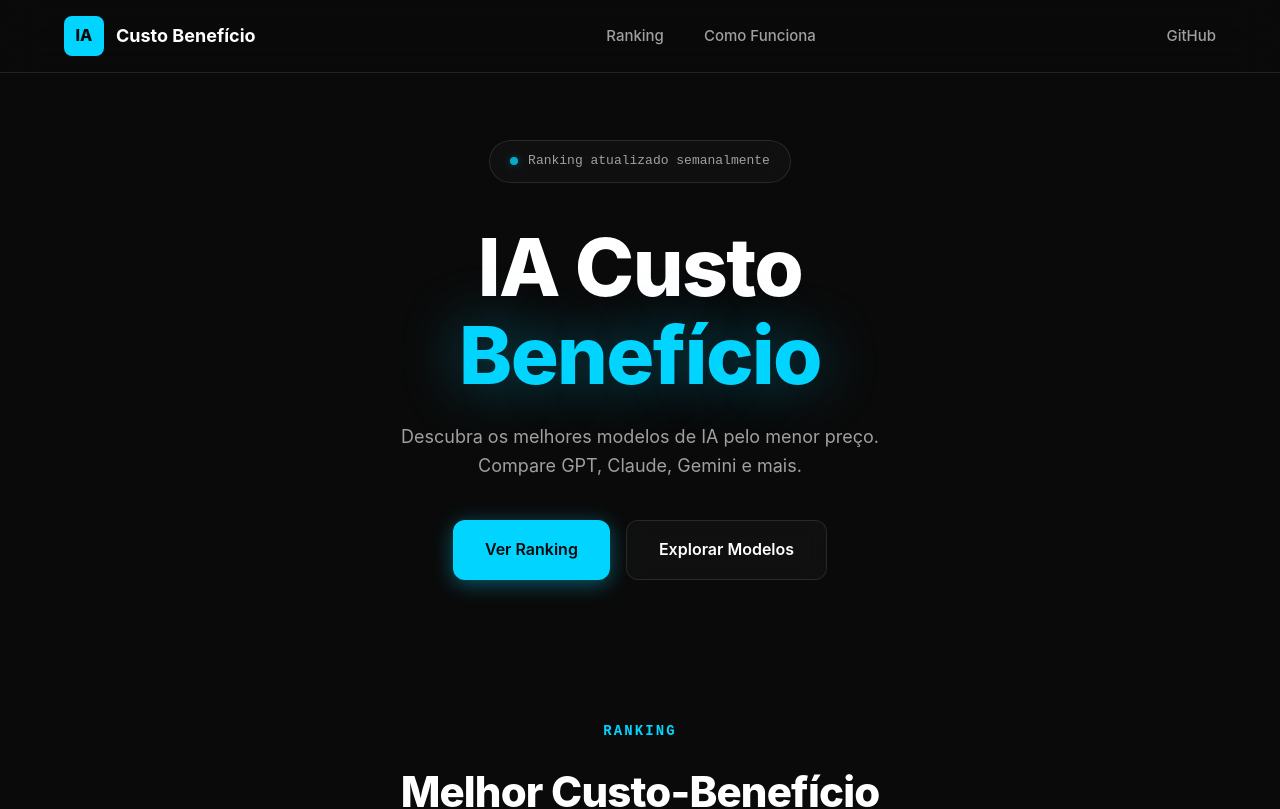
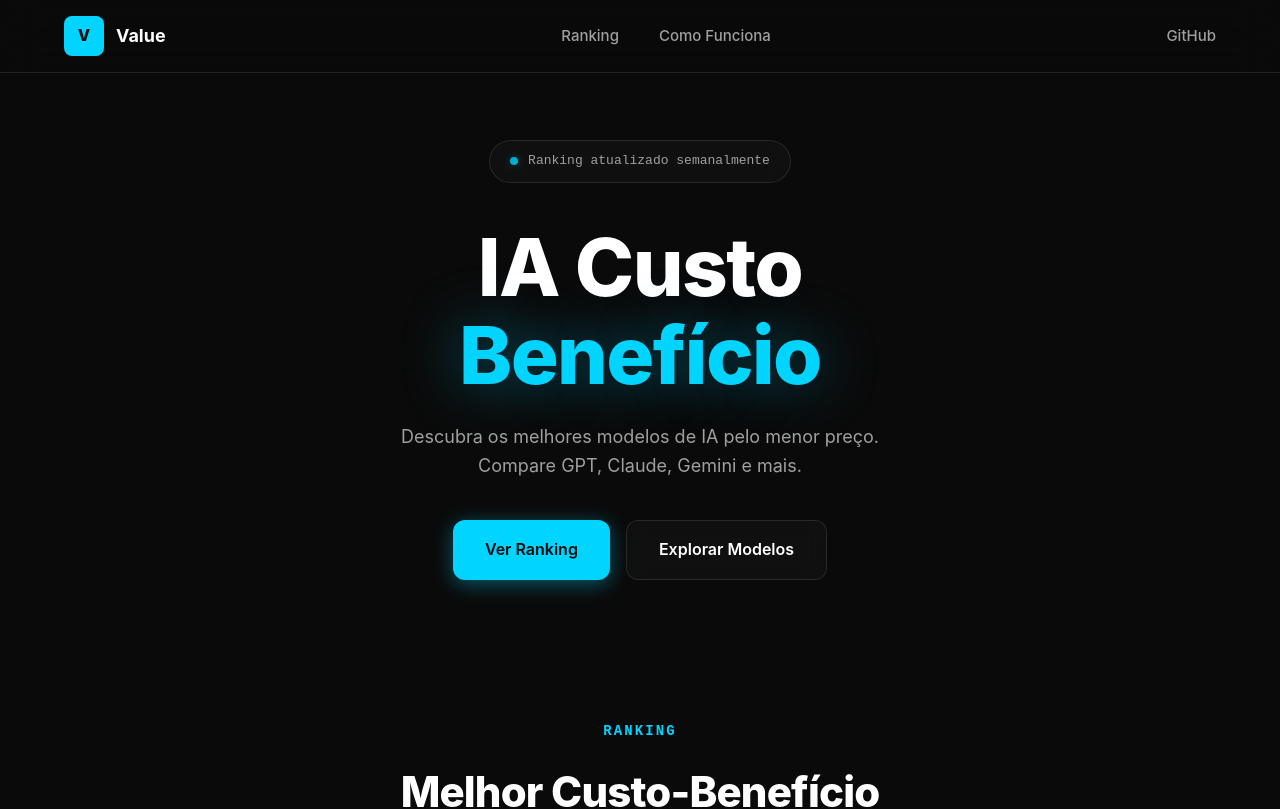
Before and after one commit to tiagofoil/ia-custo-beneficio, a Next.js app: page / in a window 1280 px wide. Shown: the top 809 px of the page. Built offline with nearby package versions, Linux system fonts and the light colour scheme.

Commit message:
Rebrand: Value + favicon
- Rename from 'IA Custo Benefício' to 'Value'
- Add custom favicon.svg with V logo
- Update navbar and footer branding
- Update page title and metadata

```diff
--- a/src/app/layout.tsx
+++ b/src/app/layout.tsx
@@ -2,8 +2,12 @@ import type { Metadata } from "next";
 import "./globals.css";
 
 export const metadata: Metadata = {
-  title: "IA Custo Benefício | Ranking de LLMs",
-  description: "Descubra os melhores modelos de IA com o melhor custo-benefício.",
+  title: "Value | Melhor Custo-Benefício em IA",
+  description: "Descubra os modelos de IA com melhor performance por dólar. Ranking atualizado de LLMs por custo-benefício.",
+  icons: {
+    icon: "/favicon.svg",
+    shortcut: "/favicon.svg",
+  },
 };
 
 export default function RootLayout({
--- a/src/app/page.tsx
+++ b/src/app/page.tsx
@@ -132,8 +132,8 @@ export default function Home() {
       <footer className="footer">
         <div className="container footer-content">
           <div className="footer-left">
-            <div className="footer-logo">IA</div>
-            <span className="footer-text">Custo Benefício · 2026</span>
+            <div className="footer-logo">V</div>
+            <span className="footer-text">Value · 2026</span>
           </div>
           <a
             href="https://github.com/tiagofoil/ia-custo-beneficio"
--- a/src/components/navbar.tsx
+++ b/src/components/navbar.tsx
@@ -5,8 +5,8 @@ export function Navbar() {
     <nav className="nav">
       <div className="container nav-content">
         <a href="/" className="nav-logo">
-          <div className="nav-logo-icon">IA</div>
-          <span className="nav-logo-text">Custo Benefício</span>
+          <div className="nav-logo-icon">V</div>
+          <span className="nav-logo-text">Value</span>
         </a>
 
         <div className="nav-links">
```
Also changed, not shown: public/favicon.svg (added).
